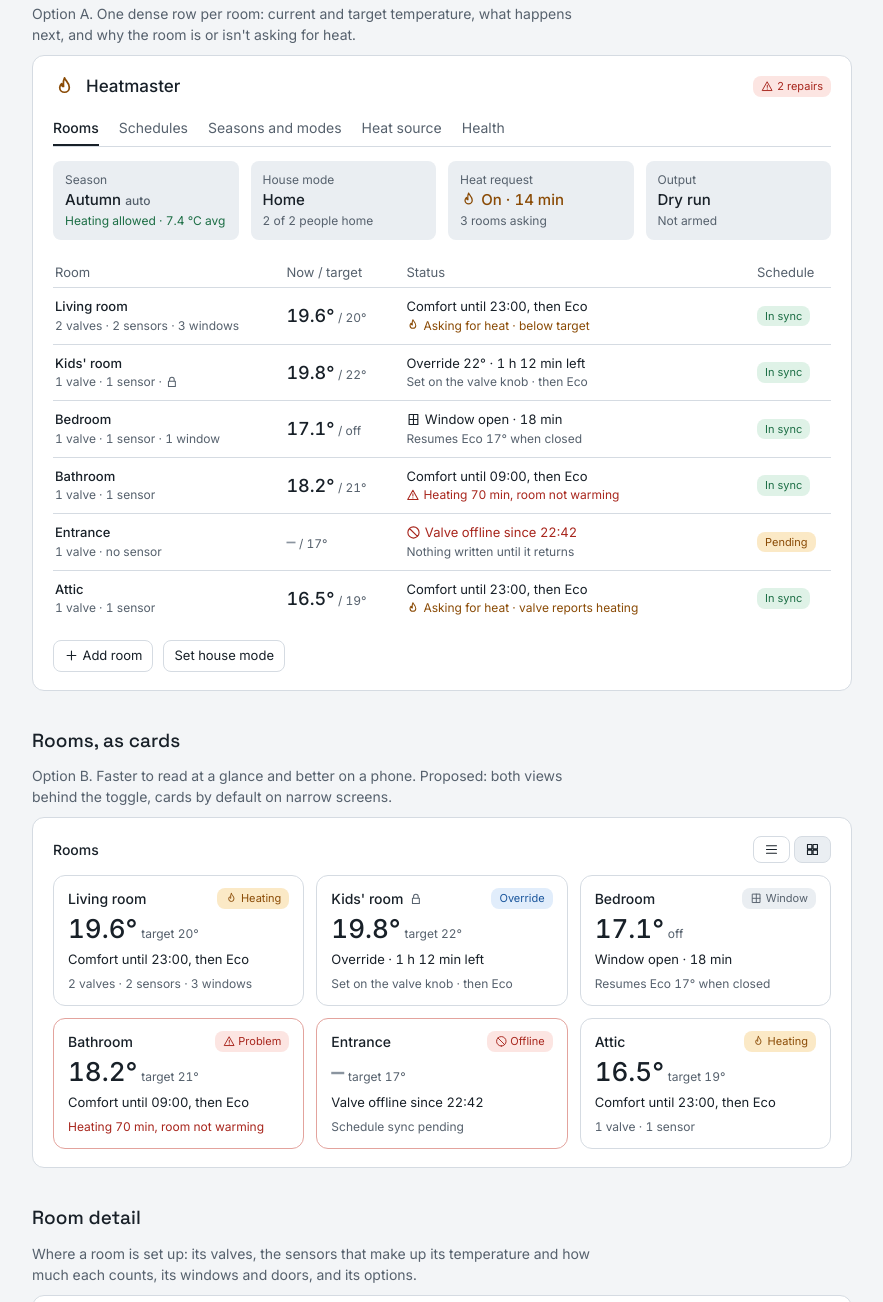
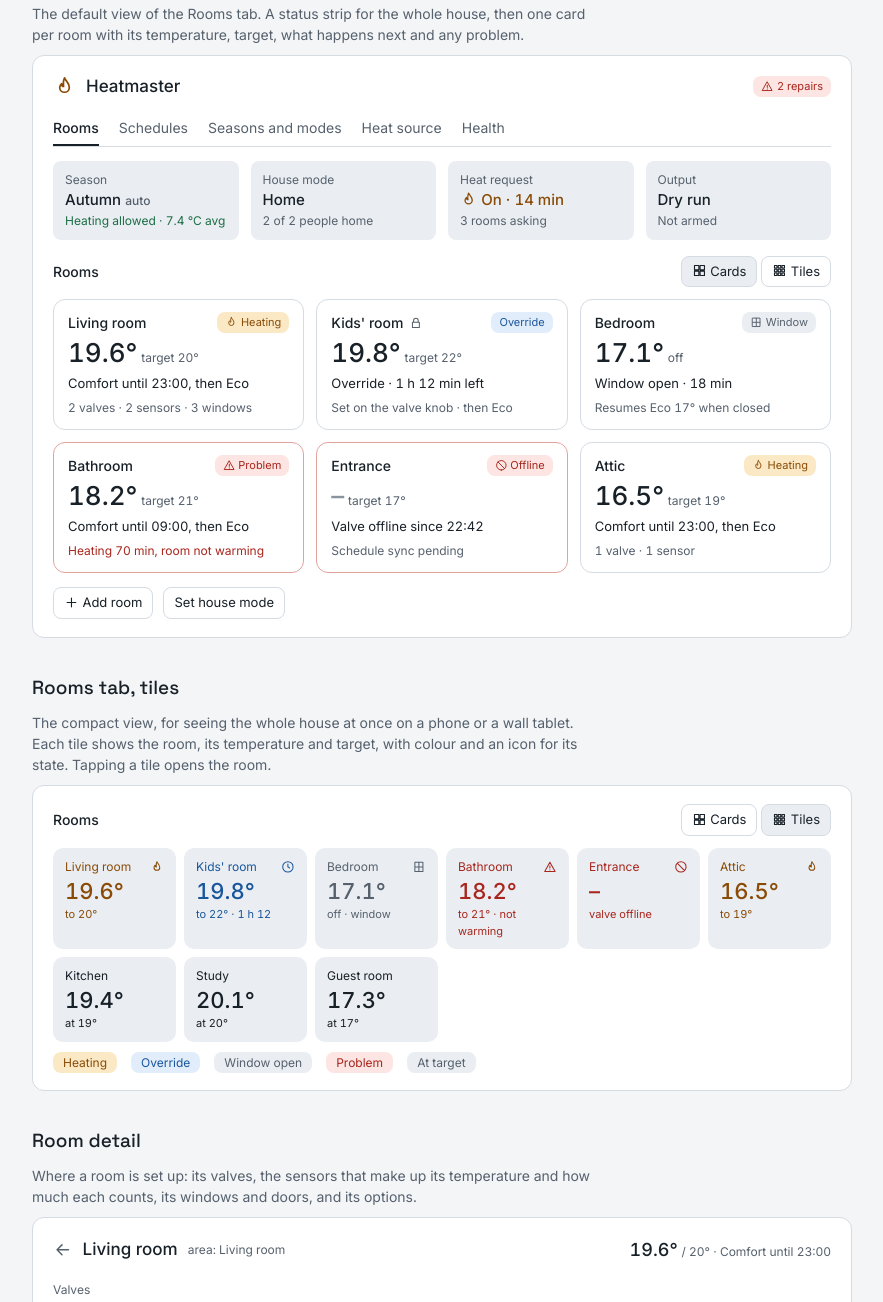
Before and after one commit to t3hk0d3/heatmaster, a plain HTML site: page docs/sketches/ui-sketches.html in a window 1280 px wide. Shown: the part 278-1580 px from the top of the page, without its empty margins (198-1081 px from the left). Drawn offline with Linux system fonts and the light colour scheme.

Commit message:
docs: rooms tab as cards and tiles, drop list view
Co-Authored-By: Claude Fable 5.2 <noreply@anthropic.com>

```diff
--- a/docs/sketches/ui-sketches.html
+++ b/docs/sketches/ui-sketches.html
@@ -79,6 +79,11 @@ input[type=range]{accent-color:var(--text-accent);min-width:0}
 .rc .big{font-size:26px;line-height:1.1}
 .rc .top{display:flex;align-items:center;gap:6px}
 .rc .top .ch{margin-left:auto}
+.rtg{display:grid;grid-template-columns:repeat(auto-fill,minmax(116px,1fr));gap:8px}
+.rt{border-radius:10px;padding:10px 12px;display:flex;flex-direction:column;gap:2px;background:var(--surface-1)}
+.rt .n{font-size:12px;display:flex;justify-content:space-between;align-items:center;gap:4px}
+.rt .t{font-size:22px;font-weight:500;line-height:1.2}
+.rt .s{font-size:11px}
 .day{display:grid;grid-template-columns:84px minmax(0,1fr) 34px;gap:10px;align-items:center;margin-bottom:8px}
 .bar{display:flex;height:34px;border-radius:var(--radius);overflow:hidden;font-size:12px}
 .bar span{display:flex;align-items:center;justify-content:center;white-space:nowrap;overflow:hidden}
@@ -120,6 +125,7 @@ footer{color:var(--text-muted);font-size:12px}
 <symbol id="i-back" viewBox="0 0 24 24"><path d="M5 12h14 M5 12l6-6 M5 12l6 6"/></symbol>
 <symbol id="i-list" viewBox="0 0 24 24"><path d="M4 6h16 M4 12h16 M4 18h16"/></symbol>
 <symbol id="i-grid" viewBox="0 0 24 24"><path d="M4 4h7v7H4z M13 4h7v7h-7z M4 13h7v7H4z M13 13h7v7h-7z"/></symbol>
+<symbol id="i-tiles" viewBox="0 0 24 24"><path d="M4 4h4v4H4z M10 4h4v4h-4z M16 4h4v4h-4z M4 10h4v4H4z M10 10h4v4h-4z M16 10h4v4h-4z M4 16h4v4H4z M10 16h4v4h-4z M16 16h4v4h-4z"/></symbol>
 <symbol id="i-dots" viewBox="0 0 24 24"><path d="M5 12h.01 M12 12h.01 M19 12h.01" stroke-width="3"/></symbol>
 <symbol id="i-trash" viewBox="0 0 24 24"><path d="M5 7h14 M9 7V4h6v3 M7 7l1 13h8l1-13"/></symbol>
 <symbol id="i-check" viewBox="0 0 24 24"><path d="M5 12l5 5 9-10"/></symbol>
@@ -130,38 +136,23 @@ footer{color:var(--text-muted);font-size:12px}
   <h1>Heatmaster UI sketches</h1>
   <p class="lede">Rough mockups of the admin panel and the family room card. All values are made-up sample data. Controls are drawn, not wired. The first-run setup wizard is not drawn yet.</p>
   <nav aria-label="Sketches">
-    <a href="#rooms-list">Rooms, list</a><a href="#rooms-cards">Rooms, cards</a><a href="#room">Room detail</a><a href="#schedule">Schedule, presets</a><a href="#curve">Schedule, Advanced</a><a href="#seasons">Seasons</a><a href="#modes">House modes</a><a href="#heat">Heat source</a><a href="#health">Health</a><a href="#card">Room card</a>
+    <a href="#rooms-cards">Rooms, cards</a><a href="#rooms-tiles">Rooms, tiles</a><a href="#room">Room detail</a><a href="#schedule">Schedule, presets</a><a href="#curve">Schedule, Advanced</a><a href="#seasons">Seasons</a><a href="#modes">House modes</a><a href="#heat">Heat source</a><a href="#health">Health</a><a href="#card">Room card</a>
   </nav>
 </header>
 
-<section id="rooms-list">
-  <h2>Rooms, as a list</h2>
-  <p class="cap">Option A. One dense row per room: current and target temperature, what happens next, and why the room is or isn't asking for heat.</p>
-  <div class="frame"><div class="mock">
+<section id="rooms-cards">
+  <h2>Rooms tab, cards</h2>
+  <p class="cap">The default view of the Rooms tab. A status strip for the whole house, then one card per room with its temperature, target, what happens next and any problem.</p>
+  <div class="frame"><div class="mock free">
     <div class="row"><svg class="ic t-warn" style="font-size:20px" aria-hidden="true"><use href="#i-flame"/></svg><span class="b" style="font-size:17px">Heatmaster</span><span class="ch bad" style="margin-left:auto"><svg class="ic" aria-hidden="true"><use href="#i-alert"/></svg> 2 repairs</span></div>
-    <div class="tabs"><span class="cur">Rooms</span><span>Schedules</span><span>Seasons and modes</span><span>Heat source</span><span>Health</span></div>
-    <div class="tiles" style="grid-template-columns:repeat(4,minmax(0,1fr));margin-bottom:14px">
+    <div class="tabs" style="flex-wrap:wrap;gap:4px 20px"><span class="cur">Rooms</span><span>Schedules</span><span>Seasons and modes</span><span>Heat source</span><span>Health</span></div>
+    <div class="tiles" style="grid-template-columns:repeat(auto-fit,minmax(140px,1fr));margin-bottom:16px">
       <div class="tile"><div class="mu">Season</div><div class="v">Autumn <span class="mu">auto</span></div><div class="mu t-ok">Heating allowed · 7.4 °C avg</div></div>
       <div class="tile"><div class="mu">House mode</div><div class="v">Home</div><div class="mu">2 of 2 people home</div></div>
       <div class="tile"><div class="mu">Heat request</div><div class="v t-warn"><svg class="ic" aria-hidden="true"><use href="#i-flame"/></svg> On · 14 min</div><div class="mu">3 rooms asking</div></div>
       <div class="tile"><div class="mu">Output</div><div class="v">Dry run</div><div class="mu">Not armed</div></div>
     </div>
-    <div class="ln mu" style="grid-template-columns:minmax(0,1.3fr) 110px minmax(0,2fr) 72px;padding-bottom:5px"><span>Room</span><span>Now / target</span><span>Status</span><span>Schedule</span></div>
-    <div class="ln" style="grid-template-columns:minmax(0,1.3fr) 110px minmax(0,2fr) 72px"><div><div class="b">Living room</div><div class="mu">2 valves · 2 sensors · 3 windows</div></div><div><span class="big">19.6°</span> <span class="mu">/ 20°</span></div><div><div>Comfort until 23:00, then Eco</div><div class="mu t-warn"><svg class="ic" aria-hidden="true"><use href="#i-flame"/></svg> Asking for heat · below target</div></div><span class="ch ok">In sync</span></div>
-    <div class="ln" style="grid-template-columns:minmax(0,1.3fr) 110px minmax(0,2fr) 72px"><div><div class="b">Kids' room</div><div class="mu">1 valve · 1 sensor · <svg class="ic" role="img" aria-label="Child lock on"><use href="#i-lock"/></svg></div></div><div><span class="big">19.8°</span> <span class="mu">/ 22°</span></div><div><div>Override 22° · 1 h 12 min left</div><div class="mu">Set on the valve knob · then Eco</div></div><span class="ch ok">In sync</span></div>
-    <div class="ln" style="grid-template-columns:minmax(0,1.3fr) 110px minmax(0,2fr) 72px"><div><div class="b">Bedroom</div><div class="mu">1 valve · 1 sensor · 1 window</div></div><div><span class="big">17.1°</span> <span class="mu">/ off</span></div><div><div><svg class="ic" aria-hidden="true"><use href="#i-window"/></svg> Window open · 18 min</div><div class="mu">Resumes Eco 17° when closed</div></div><span class="ch ok">In sync</span></div>
-    <div class="ln" style="grid-template-columns:minmax(0,1.3fr) 110px minmax(0,2fr) 72px"><div><div class="b">Bathroom</div><div class="mu">1 valve · 1 sensor</div></div><div><span class="big">18.2°</span> <span class="mu">/ 21°</span></div><div><div>Comfort until 09:00, then Eco</div><div class="mu t-bad"><svg class="ic" aria-hidden="true"><use href="#i-alert"/></svg> Heating 70 min, room not warming</div></div><span class="ch ok">In sync</span></div>
-    <div class="ln" style="grid-template-columns:minmax(0,1.3fr) 110px minmax(0,2fr) 72px"><div><div class="b">Entrance</div><div class="mu">1 valve · no sensor</div></div><div><span class="big t-mut">–</span> <span class="mu">/ 17°</span></div><div><div class="t-bad"><svg class="ic" aria-hidden="true"><use href="#i-off"/></svg> Valve offline since 22:42</div><div class="mu">Nothing written until it returns</div></div><span class="ch warn">Pending</span></div>
-    <div class="ln last" style="grid-template-columns:minmax(0,1.3fr) 110px minmax(0,2fr) 72px"><div><div class="b">Attic</div><div class="mu">1 valve · 1 sensor</div></div><div><span class="big">16.5°</span> <span class="mu">/ 19°</span></div><div><div>Comfort until 23:00, then Eco</div><div class="mu t-warn"><svg class="ic" aria-hidden="true"><use href="#i-flame"/></svg> Asking for heat · valve reports heating</div></div><span class="ch ok">In sync</span></div>
-    <div class="row" style="margin-top:14px"><button><svg class="ic" aria-hidden="true"><use href="#i-plus"/></svg> Add room</button><button>Set house mode</button></div>
-  </div></div>
-</section>
-
-<section id="rooms-cards">
-  <h2>Rooms, as cards</h2>
-  <p class="cap">Option B. Faster to read at a glance and better on a phone. Proposed: both views behind the toggle, cards by default on narrow screens.</p>
-  <div class="frame"><div class="mock free">
-    <div class="row" style="margin-bottom:12px"><span class="b">Rooms</span><span style="margin-left:auto;display:flex;gap:4px"><button aria-label="List view"><svg class="ic" aria-hidden="true"><use href="#i-list"/></svg></button><button class="on" aria-label="Card view"><svg class="ic" aria-hidden="true"><use href="#i-grid"/></svg></button></span></div>
+    <div class="row" style="margin-bottom:12px"><span class="b">Rooms</span><span style="margin-left:auto;display:flex;gap:4px"><button class="on" aria-label="Card view"><svg class="ic" aria-hidden="true"><use href="#i-grid"/></svg> Cards</button><button aria-label="Tile view"><svg class="ic" aria-hidden="true"><use href="#i-tiles"/></svg> Tiles</button></span></div>
     <div class="cards">
       <div class="rc"><div class="top"><span class="b">Living room</span><span class="ch warn"><svg class="ic" aria-hidden="true"><use href="#i-flame"/></svg> Heating</span></div><div><span class="big">19.6°</span> <span class="mu">target 20°</span></div><div style="font-size:13px">Comfort until 23:00, then Eco</div><div class="mu">2 valves · 2 sensors · 3 windows</div></div>
       <div class="rc"><div class="top"><span class="b">Kids' room</span><svg class="ic mu" role="img" aria-label="Child lock on"><use href="#i-lock"/></svg><span class="ch info">Override</span></div><div><span class="big">19.8°</span> <span class="mu">target 22°</span></div><div style="font-size:13px">Override · 1 h 12 min left</div><div class="mu">Set on the valve knob · then Eco</div></div>
@@ -170,6 +161,27 @@ footer{color:var(--text-muted);font-size:12px}
       <div class="rc" style="border-color:var(--border-danger)"><div class="top"><span class="b">Entrance</span><span class="ch bad"><svg class="ic" aria-hidden="true"><use href="#i-off"/></svg> Offline</span></div><div><span class="big t-mut">–</span> <span class="mu">target 17°</span></div><div style="font-size:13px">Valve offline since 22:42</div><div class="mu">Schedule sync pending</div></div>
       <div class="rc"><div class="top"><span class="b">Attic</span><span class="ch warn"><svg class="ic" aria-hidden="true"><use href="#i-flame"/></svg> Heating</span></div><div><span class="big">16.5°</span> <span class="mu">target 19°</span></div><div style="font-size:13px">Comfort until 23:00, then Eco</div><div class="mu">1 valve · 1 sensor</div></div>
     </div>
+    <div class="row" style="margin-top:14px"><button><svg class="ic" aria-hidden="true"><use href="#i-plus"/></svg> Add room</button><button>Set house mode</button></div>
+  </div></div>
+</section>
+
+<section id="rooms-tiles">
+  <h2>Rooms tab, tiles</h2>
+  <p class="cap">The compact view, for seeing the whole house at once on a phone or a wall tablet. Each tile shows the room, its temperature and target, with colour and an icon for its state. Tapping a tile opens the room.</p>
+  <div class="frame"><div class="mock free">
+    <div class="row" style="margin-bottom:12px"><span class="b">Rooms</span><span style="margin-left:auto;display:flex;gap:4px"><button aria-label="Card view"><svg class="ic" aria-hidden="true"><use href="#i-grid"/></svg> Cards</button><button class="on" aria-label="Tile view"><svg class="ic" aria-hidden="true"><use href="#i-tiles"/></svg> Tiles</button></span></div>
+    <div class="rtg">
+      <div class="rt warn"><div class="n"><span>Living room</span><svg class="ic" role="img" aria-label="Heating"><use href="#i-flame"/></svg></div><div class="t">19.6°</div><div class="s">to 20°</div></div>
+      <div class="rt info"><div class="n"><span>Kids' room</span><svg class="ic" role="img" aria-label="Override"><use href="#i-clock"/></svg></div><div class="t">19.8°</div><div class="s">to 22° · 1 h 12</div></div>
+      <div class="rt neu"><div class="n"><span>Bedroom</span><svg class="ic" role="img" aria-label="Window open"><use href="#i-window"/></svg></div><div class="t">17.1°</div><div class="s">off · window</div></div>
+      <div class="rt bad"><div class="n"><span>Bathroom</span><svg class="ic" role="img" aria-label="Problem"><use href="#i-alert"/></svg></div><div class="t">18.2°</div><div class="s">to 21° · not warming</div></div>
+      <div class="rt bad"><div class="n"><span>Entrance</span><svg class="ic" role="img" aria-label="Offline"><use href="#i-off"/></svg></div><div class="t">–</div><div class="s">valve offline</div></div>
+      <div class="rt warn"><div class="n"><span>Attic</span><svg class="ic" role="img" aria-label="Heating"><use href="#i-flame"/></svg></div><div class="t">16.5°</div><div class="s">to 19°</div></div>
+      <div class="rt"><div class="n"><span>Kitchen</span></div><div class="t">19.4°</div><div class="s">at 19°</div></div>
+      <div class="rt"><div class="n"><span>Study</span></div><div class="t">20.1°</div><div class="s">at 20°</div></div>
+      <div class="rt"><div class="n"><span>Guest room</span></div><div class="t">17.3°</div><div class="s">at 17°</div></div>
+    </div>
+    <div class="row mu" style="gap:14px;margin-top:12px"><span><span class="pill warn">Heating</span></span><span><span class="pill info">Override</span></span><span><span class="pill neu">Window open</span></span><span><span class="pill bad">Problem</span></span><span><span class="pill" style="background:var(--surface-1)">At target</span></span></div>
   </div></div>
 </section>
 
```
